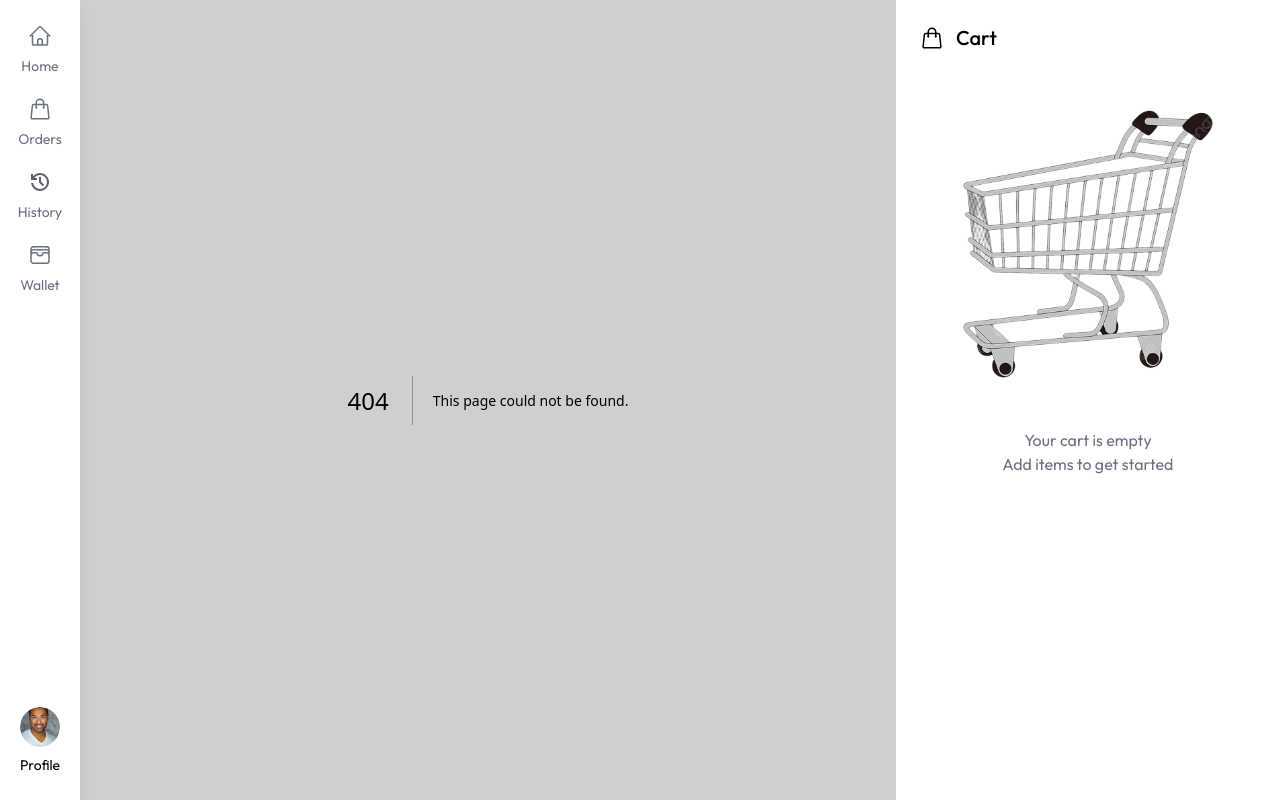
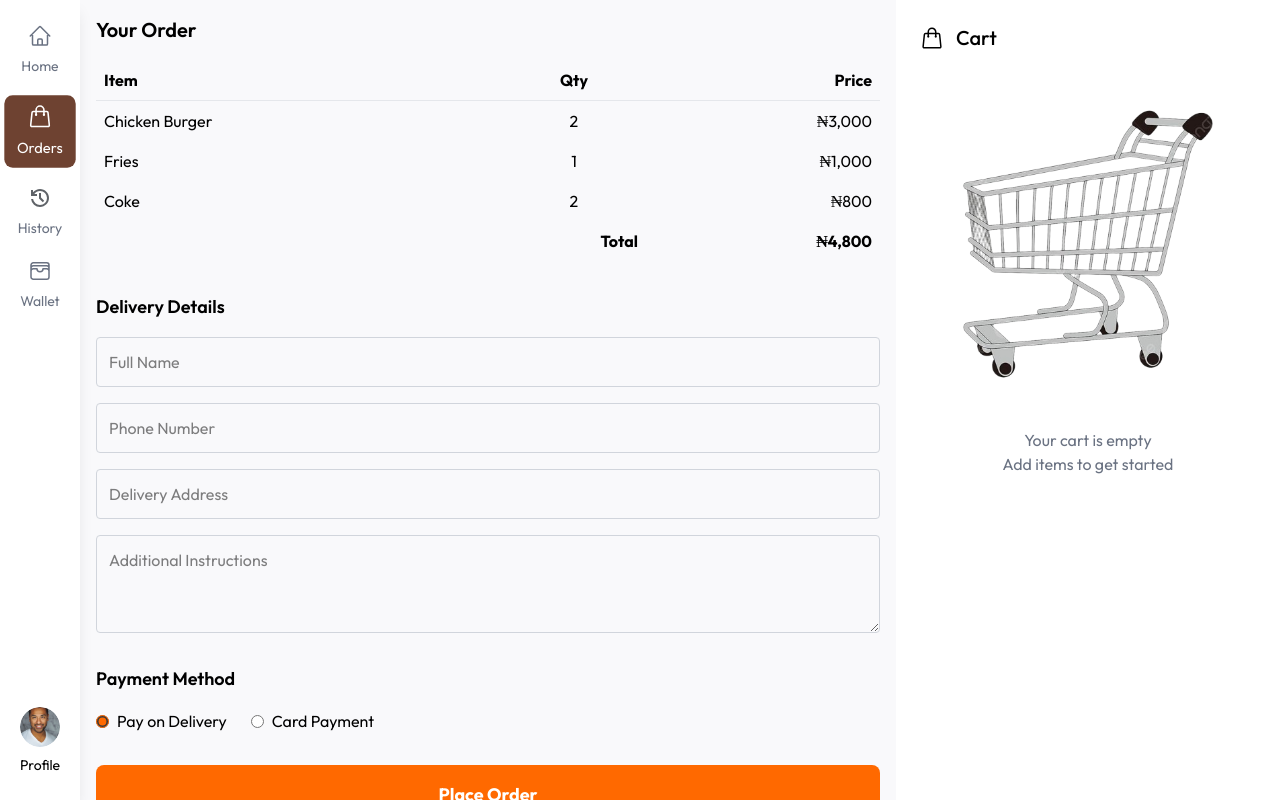
Before and after one commit to Godspowerj/Foodnest, a Next.js app: page /order in a window 1280 px wide. Before the commit this address had no page. Built offline with nearby package versions, Linux system fonts and the light colour scheme.

Commit message:
in progress

```diff
--- a/src/app/layout.tsx
+++ b/src/app/layout.tsx
@@ -3,6 +3,7 @@ import "./globals.css";
 import { Metadata } from "next";
 import Aside from "@/components/Aside";
 import { AppProvider } from "@/components/AppContextApi/AppContext";
+import ModalManager from "@/components/modalManager";
 
 export const metadata: Metadata = {
   title: "FoodNest",
@@ -46,7 +47,9 @@ export default function RootLayout({
               <Aside />
             </div>
           </div>
+          <ModalManager/>
         </AppProvider>
+        {/* <Popup /> */}
       </body>
     </html>
   );
--- /dev/null
+++ b/src/app/order/page.tsx
@@ -0,0 +1,113 @@
+import Navbar from "@/components/navbar";
+import React from "react";
+
+const OrderPage: React.FC = () => {
+  return (
+    <div className="bg-[#f9f9fb] h-screen overflow-y-scroll scrollbar-hide w-full px-4 py-4">
+      <div className=" mx-auto ">
+        <Navbar />
+        <section className="mb-8">
+          <h2 className="mb-4 text-xl font-semibold">Your Order</h2>
+          <table className="w-full border-collapse">
+            <thead>
+              <tr>
+                <th className="text-left px-2 py-2 border-b border-gray-200">
+                  Item
+                </th>
+                <th className="text-center px-2 py-2 border-b border-gray-200">
+                  Qty
+                </th>
+                <th className="text-right px-2 py-2 border-b border-gray-200">
+                  Price
+                </th>
+              </tr>
+            </thead>
+            <tbody>
+              <tr>
+                <td className="px-2 py-2">Chicken Burger</td>
+                <td className="text-center px-2 py-2">2</td>
+                <td className="text-right px-2 py-2">₦3,000</td>
+              </tr>
+              <tr>
+                <td className="px-2 py-2">Fries</td>
+                <td className="text-center px-2 py-2">1</td>
+                <td className="text-right px-2 py-2">₦1,000</td>
+              </tr>
+              <tr>
+                <td className="px-2 py-2">Coke</td>
+                <td className="text-center px-2 py-2">2</td>
+                <td className="text-right px-2 py-2">₦800</td>
+              </tr>
+            </tbody>
+            <tfoot>
+              <tr>
+                <td colSpan={2} className="text-right px-2 py-2 font-bold">
+                  Total
+                </td>
+                <td className="text-right px-2 py-2 font-bold">₦4,800</td>
+              </tr>
+            </tfoot>
+          </table>
+        </section>
+
+        {/* Delivery Details */}
+        <section className="mb-8">
+          <h2 className="mb-4 text-lg font-semibold">Delivery Details</h2>
+          <form className="grid gap-4">
+            <input
+              type="text"
+              placeholder="Full Name"
+              className="p-3 rounded border border-gray-300"
+            />
+            <input
+              type="text"
+              placeholder="Phone Number"
+              className="p-3 rounded border border-gray-300"
+            />
+            <input
+              type="text"
+              placeholder="Delivery Address"
+              className="p-3 rounded border border-gray-300"
+            />
+            <textarea
+              placeholder="Additional Instructions"
+              rows={3}
+              className="p-3 rounded border border-gray-300"
+            />
+          </form>
+        </section>
+
+        {/* Payment Method */}
+        <section className="mb-8">
+          <h2 className="mb-4 text-lg font-semibold">Payment Method</h2>
+          <div className="flex gap-6">
+            <label className="flex items-center gap-2">
+              <input
+                type="radio"
+                name="payment"
+                defaultChecked
+                className="accent-orange-500"
+              />
+              Pay on Delivery
+            </label>
+            <label className="flex items-center gap-2">
+              <input
+                type="radio"
+                name="payment"
+                className="accent-orange-500"
+              />
+              Card Payment
+            </label>
+          </div>
+        </section>
+
+        {/* Place Order Button */}
+        <button className="w-full py-4 bg-orange-500 text-white rounded-lg text-lg font-bold hover:bg-orange-600 transition">
+          Place Order
+        </button>
+      </div>
+    </div>
+  );
+};
+
+export default OrderPage;
--- a/src/app/page.tsx
+++ b/src/app/page.tsx
@@ -9,7 +9,7 @@ import { AppContext } from "@/components/AppContextApi/AppContext";
 
 
 const Homepage = () => {
-  const { authModal,selectCategory,categoryCount } = useContext(AppContext)!;
+  const {selectCategory,categoryCount } = useContext(AppContext)!;
 
   return (
     <div className="bg-[#f9f9fb] h-screen overflow-y-scroll scrollbar-hide w-full px-4 py-4">
@@ -25,12 +25,7 @@ const Homepage = () => {
           </span>
         </div>
         <CategoryMenu />
-        {authModal === "signin" && (
-          <SignIn />
-        )}
-        {authModal === "signup" && (
-          <SignUp />
-        )}
+
       </div>
     </div>
   );
--- a/src/components/Sidebar.tsx
+++ b/src/components/Sidebar.tsx
@@ -23,7 +23,7 @@ const Sidebar: React.FC = () => {
     {
       icon: <OrderIcon />,
       name: "Orders",
-      path: "*",
+      path: "/order",
     },
     {
       icon: <HistoryIcon />,
--- /dev/null
+++ b/src/components/modalManager.tsx
@@ -0,0 +1,17 @@
+'use client';
+import { useContext } from "react";
+import { AppContext } from "@/components/AppContextApi/AppContext";
+import SignIn from "@/components/signin";
+import SignUp from "@/components/signup";
+
+const ModalManager = () => {
+  const { authModal } = useContext(AppContext)!;
+  return (
+    <>
+      {authModal === "signin" && <SignIn />}
+      {authModal === "signup" && <SignUp />}
+    </>
+  );
+};
+
+export default ModalManager;
--- a/src/components/navbar.tsx
+++ b/src/components/navbar.tsx
@@ -1,14 +1,15 @@
 "use client";
 import React from "react";
 import Input from "./input";
-import Image from "next/image";
-import { HamburgerIcon, ShoppingIcon, CancelIcon } from "@/asset/asset";
+import {  ShoppingIcon} from "@/asset/asset";
 import { useContext } from "react";
 import { AppContext } from "./AppContextApi/AppContext";
+import { usePathname } from "next/navigation";
 
 const Navbar = () => {
   const { toggleSidebar, isSidebarOpen, toggleCart, cart } =
     useContext(AppContext)!;
+  const pathname = usePathname();
 
   return (
     <div className="">
@@ -38,14 +39,13 @@ const Navbar = () => {
           <span className="w-5 h-5 md:w-6 md:h-6 flex items-center justify-center">
             <ShoppingIcon />
           </span>
-          <span className="absolute -top-2 -right-3 bg-red-600 text-white text-xs font-bold rounded-full px-1.5 py-0.5 flex items-center justify-end">
+          <span className={`absolute -top-2 -right-3 bg-red-600 text-white text-xs font-bold rounded-full px-1.5 py-0.5 flex items-center justify-end ${cart.length > 0 ? "block" : "hidden"}`}>
             {cart.length}
           </span>
         </div>
       </div>
-
       {/* Greeting Section */}
-      <div className="mb-1 lg:hidden md:mb-3">
+      <div className={`${pathname === '/order' ? 'hidden' : 'flex'} mb-1 lg:hidden md:mb-3`}>
         <span className="text-2xl md:text-2xl font-semibold py-1">
           Hello there!
         </span>
@@ -54,9 +54,10 @@ const Navbar = () => {
         </p>
       </div>
 
+
       {/* Main Navbar */}
-      <div className="lg:flex lg:items-center w-full lg:justify-between ">
-        <h2 className=" text-black/70 md:text-2xl lg:block font-medium hidden md:hidden">
+     <div className={`${pathname === '/order' ? 'hidden lg:hidden' : 'flex lg:flex lg:items-center w-full lg:justify-between'}`}>
+        <h2 className={" text-black/70 md:text-2xl lg:block font-medium hidden md:hidden"}>
           Choose category
         </h2>
         <div className="w-full max-w-md">
```
Also changed, not shown: src/components/popup.tsx (added, +23 -0 lines), public/check.png (added).
